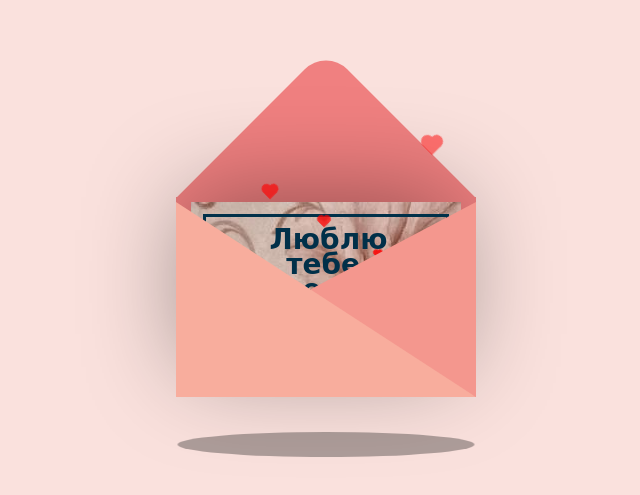
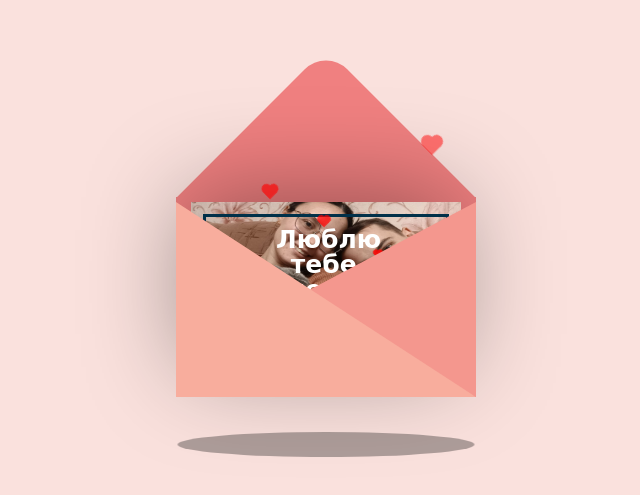
Before and after one commit to JavaStudySoon/GoodNight.github.io, a plain HTML site: page index.html in a window 1280 px wide. Shown: the part 141-636 px from the top of the page, without its empty margins (314-954 px from the left). Drawn offline with Linux system fonts and the light colour scheme.

Commit message:
Update style.css

```diff
--- a/style.css
+++ b/style.css
@@ -50,6 +50,8 @@ body {
     position: absolute;
     background-color: #eae2b7;
     background-image: url("photo.jpg");
+    background-repeat: no-repeat;
+    background-size: 100% 100%;
     width: 270px;
     height: 170px;
     top: 5px;
@@ -71,13 +73,13 @@ body {
   .text {
     position: absolute;
     font-family: "Snell Roundhand", cursive;
-    font-size: 28px;
+    font-size: 25px;
     text-align: center;
     margin-right: 40px;
     line-height: 25px;
     top: 25px;
     left: 45px;
-    color: #003049;
+    color: white;
   }
 
   .heart {
```
